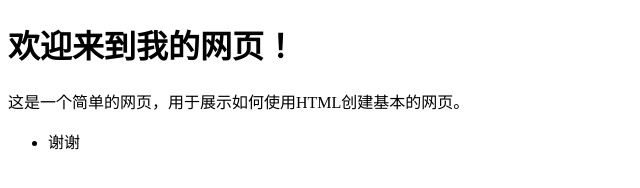
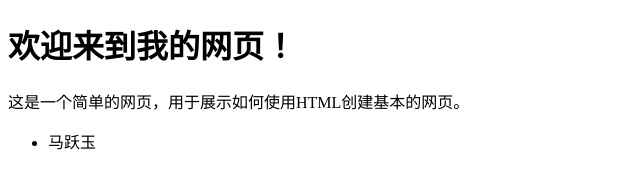
Before and after one commit to 2169650762/cautious-octo-umbrella, a plain HTML site: page index.html in a window 1280 px wide. Shown: the full height of the page, 0-640 px from the left. Drawn offline with Linux system fonts and the light colour scheme.

Commit message:
Update index.html

```diff
--- a/index.html
+++ b/index.html
@@ -7,7 +7,7 @@
     <h1>欢迎来到我的网页！</h1>
     <p>这是一个简单的网页，用于展示如何使用HTML创建基本的网页。</p>
     <ul>
-        <li>谢谢</li>
+        <li>马跃玉</li>
     </ul>
 </body>
 </html>
```
